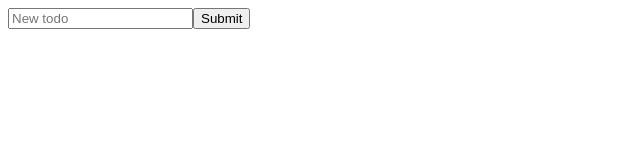
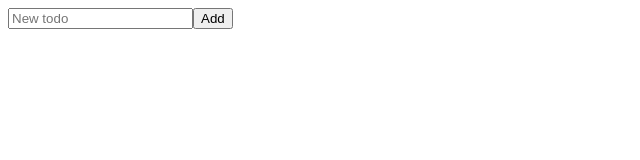
Before and after one commit to joko-porolto/beginner__todo-app, a React (Create React App) app: page / in a window 1280 px wide. Shown: the top 160 px of the page, without its empty margins (0-640 px from the left). Built offline with nearby package versions, Linux system fonts and the light colour scheme.

Commit message:
Todoform sends data but there's name attr

```diff
--- a/src/App.tsx
+++ b/src/App.tsx
@@ -1,11 +1,22 @@
-import TodoForm from './components/TodoForm';
+import { useState } from "react";
+import TodoForm from "./components/TodoForm";
+
+interface Istate {
+  todosArray: {
+    todo: string;
+    isDone: boolean;
+  }[];
+}
 
 function App() {
+  const [todosArray, setTodosArray] = useState<Istate["todosArray"]>([]);
+
   return (
     <div>
-      <TodoForm />
+      <TodoForm todosArray={todosArray} setTodosArray={setTodosArray} />
     </div>
   );
 }
 
+export type { Istate };
 export default App;
--- a/src/components/TodoForm.tsx
+++ b/src/components/TodoForm.tsx
@@ -1,20 +1,26 @@
 import { useForm } from "react-hook-form";
+import { Istate as ItodosArray } from "../App";
 
-const onSubmit = (data: any) => {
-  console.log(data);
+interface Iprops {
+  todosArray: ItodosArray["todosArray"];
+  setTodosArray: React.Dispatch<React.SetStateAction<ItodosArray["todosArray"]>>;
 }
 
-const TodoForm = () => {
-  const { register, handleSubmit } = useForm();
+type Iform = {
+  todo: string;
+};
+
+const TodoForm: React.FC<Iprops> = () => {
+  const { register, handleSubmit } = useForm<Iform>();
+
+  const addTodo = handleSubmit(data => {
+    console.log(data);
+  })
 
   return (
-    <form onSubmit={handleSubmit(onSubmit)}>
-      <input
-        type="text"
-        placeholder="New todo"
-        {...register("name")}
-      />
-      <input type="submit" />
+    <form onSubmit={addTodo}>
+      <input type="text" placeholder="New todo" {...register("todo")} />
+      <button type="submit">Add</button>
     </form>
   );
 };
```
